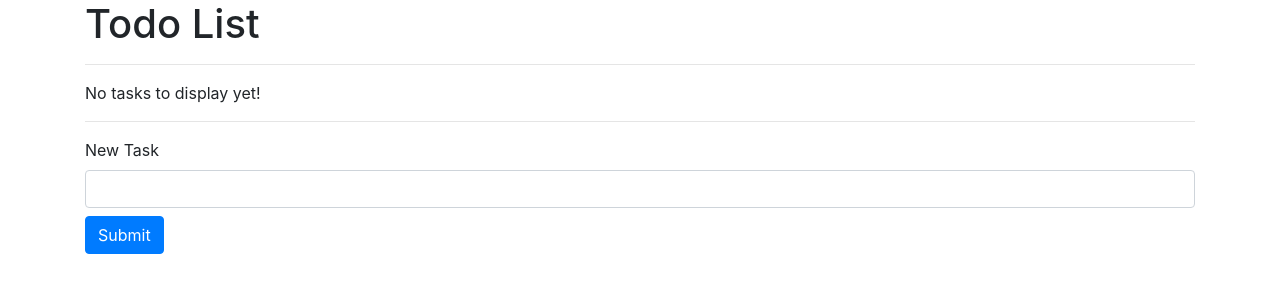
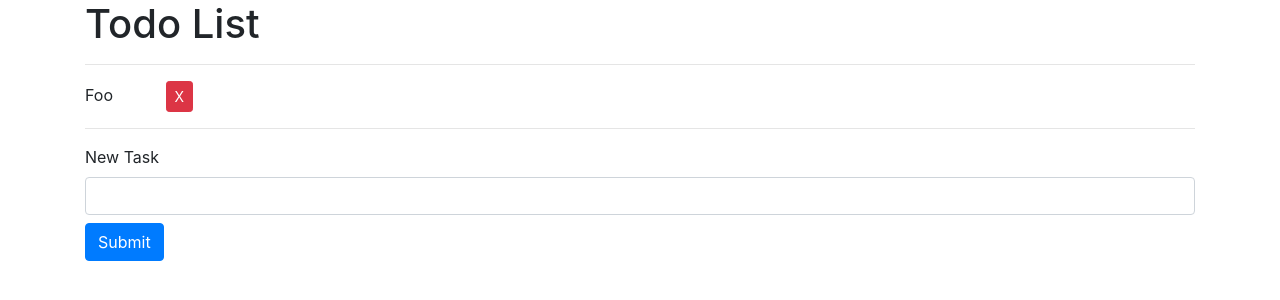
Before and after one commit to ehwus/angular-todo-list, an Angular app: page / in a window 1280 px wide. Shown: the top 300 px of the page. Built offline with nearby package versions, Linux system fonts and the light colour scheme.

Commit message:
extracted business logic of todolist to be a service

```diff
--- a/src/app/app.component.html
+++ b/src/app/app.component.html
@@ -1,11 +1,7 @@
 <div class="container">
   <h1>Todo List</h1>
   <hr />
-  <app-todo-list
-    [todoList]="todoList"
-    (deleteItemRequest)="onTaskDeleted($event)"
-  ></app-todo-list>
-  <p *ngIf="todoList.length === 0">No tasks to display yet!</p>
+  <app-todo-list></app-todo-list>
   <hr />
-  <app-new-item (taskCreated)="onTaskCreated($event)"></app-new-item>
+  <app-new-item></app-new-item>
 </div>
--- a/src/app/app.component.ts
+++ b/src/app/app.component.ts
@@ -1,20 +1,8 @@
 import { Component } from '@angular/core';
-import { TodoItem } from './shared/todoitem.model';
 
 @Component({
   selector: 'app-root',
   templateUrl: './app.component.html',
   styleUrls: ['./app.component.css'],
 })
-export class AppComponent {
-  todoList: TodoItem[] = [];
-
-  onTaskCreated(taskText: string) {
-    this.todoList.push(new TodoItem(taskText));
-  }
-
-  onTaskDeleted(idToDelete: Number) {
-    let index = this.todoList.findIndex((e) => e.id === idToDelete);
-    this.todoList.splice(index, 1);
-  }
-}
+export class AppComponent {}
--- a/src/app/todo-list/new-item/new-item.component.ts
+++ b/src/app/todo-list/new-item/new-item.component.ts
@@ -1,4 +1,5 @@
-import { Component, OnInit, EventEmitter, Output } from '@angular/core';
+import { Component, OnInit } from '@angular/core';
+import { TodoListService } from '../todo-list.service';
 
 @Component({
   selector: 'app-new-item',
@@ -6,15 +7,13 @@ import { Component, OnInit, EventEmitter, Output } from '@angular/core';
   styleUrls: ['./new-item.component.css'],
 })
 export class NewItemComponent implements OnInit {
-  @Output() taskCreated = new EventEmitter<string>();
-
   newTask = '';
-  constructor() {}
+  constructor(private todoListService: TodoListService) {}
 
   ngOnInit(): void {}
 
   onNewTaskClick() {
-    this.taskCreated.emit(this.newTask);
+    this.todoListService.addItem(this.newTask);
     this.newTask = '';
   }
 }
--- a/src/app/todo-list/todo-list.component.html
+++ b/src/app/todo-list/todo-list.component.html
@@ -1,3 +1,4 @@
+<p *ngIf="todoList.length === 0">No items yet!</p>
 <app-todo
   *ngFor="let item of todoList"
   [item]="item"
--- a/src/app/todo-list/todo-list.component.ts
+++ b/src/app/todo-list/todo-list.component.ts
@@ -1,5 +1,6 @@
-import { Component, OnInit, Input, Output, EventEmitter } from '@angular/core';
+import { Component, OnInit } from '@angular/core';
 import { TodoItem } from '../shared/todoitem.model';
+import { TodoListService } from './todo-list.service';
 
 @Component({
   selector: 'app-todo-list',
@@ -7,14 +8,18 @@ import { TodoItem } from '../shared/todoitem.model';
   styleUrls: ['./todo-list.component.css'],
 })
 export class TodoListComponent implements OnInit {
-  @Input() todoList!: TodoItem[];
-  @Output() deleteItemRequest = new EventEmitter<Number>();
+  todoList: TodoItem[] = [];
+  constructor(private todoListService: TodoListService) {}
 
-  constructor() {}
+  ngOnInit(): void {
+    this.todoList = this.todoListService.getTodoList();
 
-  ngOnInit(): void {}
+    this.todoListService.listChanged.subscribe(
+      (updatedList) => (this.todoList = updatedList)
+    );
+  }
 
-  deleteRequestToApp(id: Number) {
-    this.deleteItemRequest.emit(id);
+  deleteRequestToApp(id: number) {
+    this.todoListService.deleteItem(id);
   }
 }
--- /dev/null
+++ b/src/app/todo-list/todo-list.service.ts
@@ -0,0 +1,23 @@
+import { Injectable, EventEmitter } from '@angular/core';
+import { TodoItem } from '../shared/todoitem.model';
+
+@Injectable({ providedIn: 'root' })
+export class TodoListService {
+  private todoList: TodoItem[] = [new TodoItem('Foo')];
+  listChanged = new EventEmitter<TodoItem[]>();
+
+  getTodoList() {
+    return this.todoList.slice();
+  }
+
+  deleteItem(id: number) {
+    const index = this.todoList.findIndex((item: TodoItem) => item.id === id);
+    this.todoList.splice(index, 1);
+    this.listChanged.emit(this.todoList);
+  }
+
+  addItem(task: string) {
+    this.todoList.push(new TodoItem(task));
+    this.listChanged.emit(this.todoList);
+  }
+}
```
